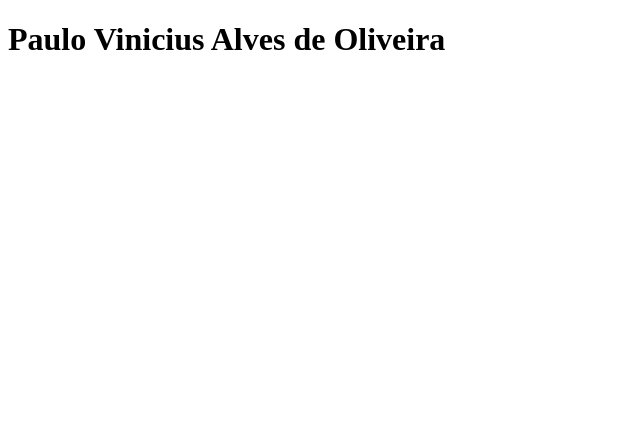
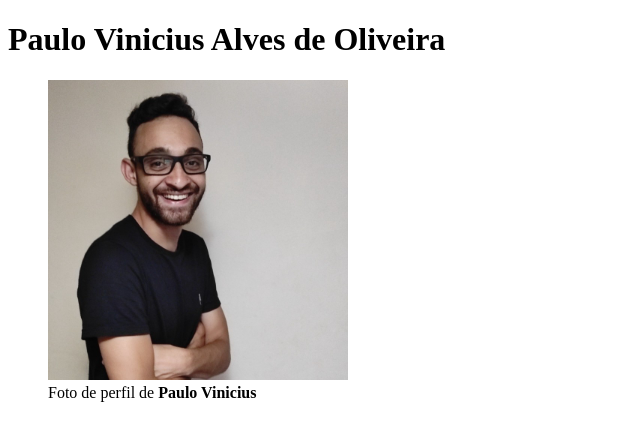
Before and after one commit to paulodelpra/paulodelpra, a plain HTML site: page index.html in a window 1280 px wide. Shown: the whole page, without its empty margins (0-640 px from the left). Drawn offline with Linux system fonts and the light colour scheme.

Commit message:
Inserindo foto e colocando legenda

```diff
--- a/index.html
+++ b/index.html
@@ -6,5 +6,10 @@
     </head>
     <body>
         <h1>Paulo Vinicius Alves de Oliveira</h1>
+
+        <figure>
+            <img id="perfil" src="perfil.jpeg" alt="Imagem de Paulo Vinicius" width="300px"/>
+            <figcaption>Foto de perfil de <strong>Paulo Vinicius</strong></figcaption>
+        </figure>
     </body>
 </html>
```
Also changed, not shown: perfil.jpeg (added).
